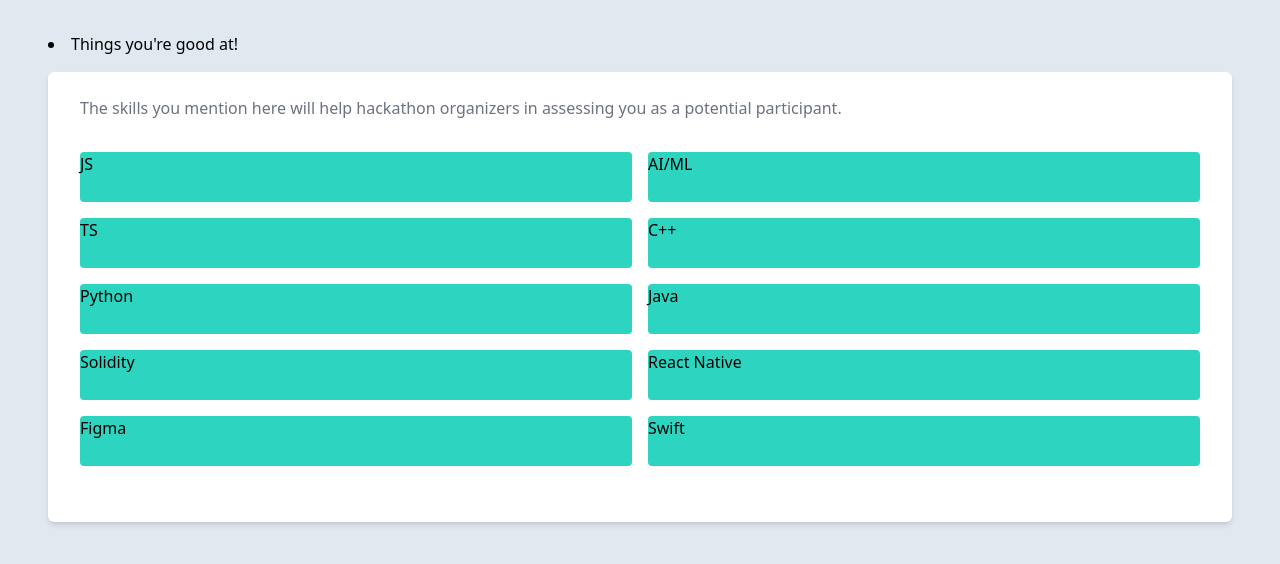
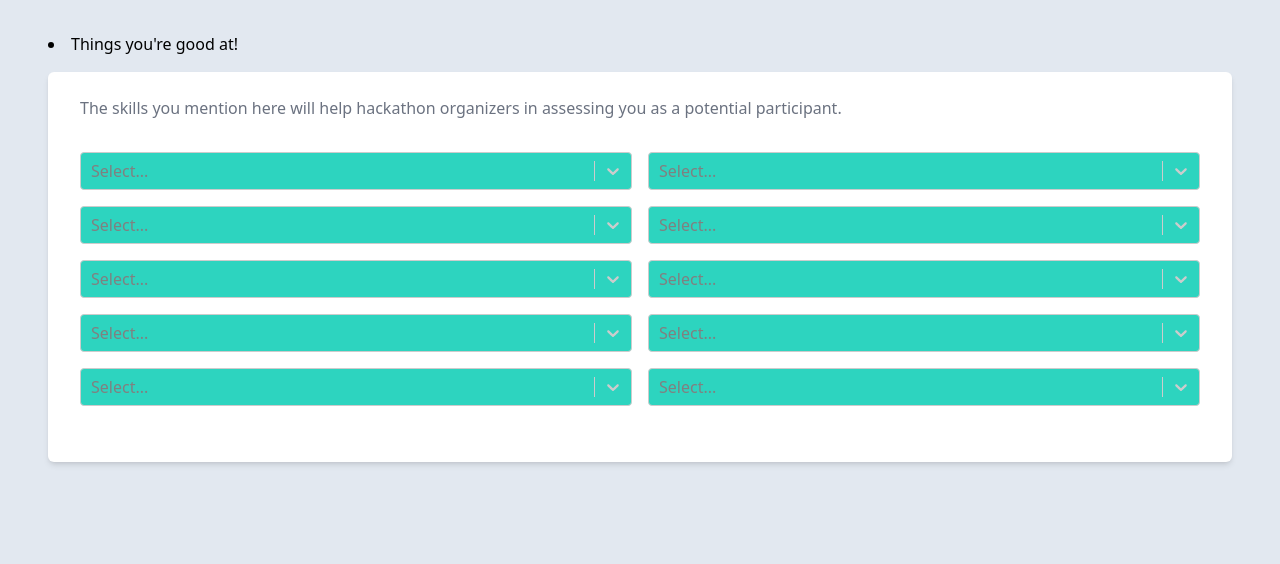
Before and after one commit to suveshmoza/Fold-Assignment, a Next.js app: page / in a window 1280 px wide. Shown: the top 564 px of the page. Built offline with nearby package versions, Linux system fonts and the light colour scheme.

Commit message:
feat: Implement global state management with Context

```diff
--- a/app/layout.tsx
+++ b/app/layout.tsx
@@ -1,5 +1,6 @@
 import type { Metadata } from 'next';
 import './globals.css';
+import SkillsContextProvider from '@/components/context/SkillsContext';
 
 export const metadata: Metadata = {
 	title: 'Create Next App',
@@ -13,7 +14,9 @@ export default function RootLayout({
 }) {
 	return (
 		<html lang="en">
-			<body className="bg-slate-200 h-screen w-full">{children}</body>
+			<body className="bg-slate-200 h-screen w-full">
+				<SkillsContextProvider>{children}</SkillsContextProvider>
+			</body>
 		</html>
 	);
 }
--- a/components/DragNDrop/DragNDrop.tsx
+++ b/components/DragNDrop/DragNDrop.tsx
@@ -1,26 +1,16 @@
 import { useState, useRef, useEffect } from 'react';
+import ListItem from '../ListItem/ListItem';
+import useSkills from '../hooks/useSkills';
+import { balanceList } from '../utils/sort';
+import { getStyles } from '../utils/style';
 
 type DragItem = {
 	grpI: number;
 	itemI: number;
 };
 
-type Group = {
-	title: string;
-	items: string[];
-};
-
-type DragNDropProps = {
-	data: {
-		title: string;
-		items: string[];
-	}[];
-};
-
-function DragNDrop(props: DragNDropProps) {
-	const { data } = props;
-
-	const [list, setList] = useState<Group[]>(data);
+function DragNDrop() {
+	const { skills, nextToFill, updateSkillPosition } = useSkills();
 	const [dragging, setDragging] = useState(false);
 
 	const dragItem = useRef<DragItem | null>(null);
@@ -30,7 +20,6 @@ function DragNDrop(props: DragNDropProps) {
 		e: React.DragEvent<HTMLDivElement>,
 		item: DragItem
 	) => {
-		console.log(typeof e.target);
 		dragItemNode.current = e.target as HTMLDivElement;
 		dragItemNode.current.addEventListener('dragend', handleDragEnd);
 		dragItem.current = item;
@@ -40,29 +29,12 @@ function DragNDrop(props: DragNDropProps) {
 		}, 0);
 	};
 
-	const balanceList = (list: Group[]) => {
-		const left = list[0].items;
-		const right = list[1].items;
-
-		while (left.length > 5 || right.length > 5) {
-			if (left.length > 5) {
-				const itemToMove = left.pop()!;
-				right.unshift(itemToMove);
-			} else if (right.length > 5) {
-				const itemToMove = right.shift()!;
-				left.push(itemToMove);
-			}
-		}
-		return list;
-	};
-
 	const handleDragEnter = (
 		e: React.DragEvent<HTMLDivElement>,
 		targetItem: DragItem
 	) => {
 		if (dragItemNode.current !== e.target) {
-			console.log('DragItem:', dragItem);
-			let newList = JSON.parse(JSON.stringify(list));
+			let newList = JSON.parse(JSON.stringify(skills));
 			newList[targetItem.grpI].items.splice(
 				targetItem.itemI,
 				0,
@@ -73,7 +45,7 @@ function DragNDrop(props: DragNDropProps) {
 			);
 			newList = balanceList(newList);
 			dragItem.current = targetItem;
-			setList(newList);
+			updateSkillPosition(newList);
 		}
 	};
 
@@ -87,25 +59,9 @@ function DragNDrop(props: DragNDropProps) {
 		dragItemNode.current = null;
 	};
 
-	const getStyles = (item: DragItem) => {
-		if (
-			dragItem.current &&
-			dragItem.current.grpI === item.grpI &&
-			dragItem.current.itemI === item.itemI
-		) {
-			return 'w-full h-[50px] bg-teal-400 rounded mb-4 opacity-0 cursor-move';
-		}
-		return 'w-full h-[50px] bg-teal-400 rounded mb-4 cursor-move';
-	};
-
-	useEffect(() => {
-		setList(data);
-	}, [data]);
-
-	if (list) {
 	return (
 		<div className="mt-8 grid grid-cols-2 gap-4 transition-all duration-300">
-				{list.map((grp, grpI) => (
+			{skills.map((grp, grpI) => (
 				<div
 					key={grp.title}
 					onDragEnter={
@@ -113,12 +69,11 @@ function DragNDrop(props: DragNDropProps) {
 							? (e) => handleDragEnter(e, { grpI, itemI: 0 })
 							: undefined
 					}
-						className=""
 				>
 					{grp.items.map((item, itemI) => (
 						<div
-								draggable
-								key={item}
+							draggable={item.length > 0}
+							key={itemI}
 							onDragStart={(e) => handletDragStart(e, { grpI, itemI })}
 							onDragEnter={
 								dragging
@@ -129,20 +84,20 @@ function DragNDrop(props: DragNDropProps) {
 							}
 							className={
 								dragging
-										? getStyles({ grpI, itemI })
-										: 'w-full h-[50px] bg-teal-400 rounded mb-4 cursor-move'
+									? getStyles(dragging, dragItem, { grpI, itemI })
+									: 'rounded-md mb-4'
 							}
 						>
-								{item}
+							<ListItem
+								defaultValue={item}
+								index={grpI === 0 ? itemI + 1 : itemI + 6}
+							/>
 						</div>
 					))}
 				</div>
 			))}
 		</div>
 	);
-	} else {
-		return null;
-	}
 }
 
 export default DragNDrop;
--- a/components/DraggableItem.tsx
+++ /dev/null
@@ -1,7 +0,0 @@
-import React from 'react';
-
-function DraggableItem() {
-	return <div>DraggableItem</div>;
-}
-
-export default DraggableItem;
--- a/components/SkillsContainer/SkillsContainer.tsx
+++ b/components/SkillsContainer/SkillsContainer.tsx
@@ -1,13 +1,5 @@
 'use client';
 import DragNDrop from '../DragNDrop/DragNDrop';
-
-const defaultData = [
-	{ title: 'group 1', items: ['JS', 'TS', 'Python', 'Solidity', 'Figma'] },
-	{
-		title: 'group 2',
-		items: ['AI/ML', 'C++', 'Java', 'React Native', 'Swift'],
-	},
-];
 
 function SkillsContainer() {
 	return (
@@ -17,7 +9,7 @@ function SkillsContainer() {
 					The skills you mention here will help hackathon organizers in
 					assessing you as a potential participant.
 				</p>
-				<DragNDrop data={defaultData} />
+				<DragNDrop />
 			</div>
 		</div>
 	);
--- /dev/null
+++ b/components/context/SkillsContext.tsx
@@ -0,0 +1,47 @@
+'use client';
+import { ReactNode, createContext, useState } from 'react';
+import { moveEmptySkillsToLast } from '../utils/sort';
+
+type Skills = {
+	title: string;
+	items: string[];
+}[];
+
+const initialSkills: Skills = [
+	{ title: 'group 1', items: ['JS', 'TS', 'Python', 'Solidity', 'Figma'] },
+	{
+		title: 'group 2',
+		items: ['AI/ML', 'C++', '', '', ''],
+	},
+];
+
+type SkillsContext = {
+	skills: Skills;
+	nextToFill: number;
+	updateSkillPosition: (updatePositions: Skills) => void;
+	// addElement: (index: number, value: string) => void;
+	// removeElement: (index: number) => void;
+};
+
+export const SkillsContext = createContext<SkillsContext | null>(null);
+
+export default function SkillsContextProvider({
+	children,
+}: {
+	children: ReactNode;
+}) {
+	const [skills, setSkills] = useState(initialSkills);
+	const [nextToFill, setNextToFill] = useState(8);
+	console.log('INSIDE CONTEXT', skills);
+
+	const updateSkillPosition = (updatedPositions: Skills) => {
+		const sortedList = moveEmptySkillsToLast(updatedPositions);
+		setSkills(sortedList);
+	};
+
+	return (
+		<SkillsContext.Provider value={{ skills, nextToFill, updateSkillPosition }}>
+			{children}
+		</SkillsContext.Provider>
+	);
+}
--- /dev/null
+++ b/components/hooks/useSkills.tsx
@@ -0,0 +1,12 @@
+'use client';
+
+import { useContext } from 'react';
+import { SkillsContext } from '../context/SkillsContext';
+
+export default function useSkills() {
+	const context = useContext(SkillsContext);
+	if (!context) {
+		throw new Error('useSkills must be used within a SkillsContext');
+	}
+	return context;
+}
```
Lines whose indentation alone changed are shown as unchanged.
